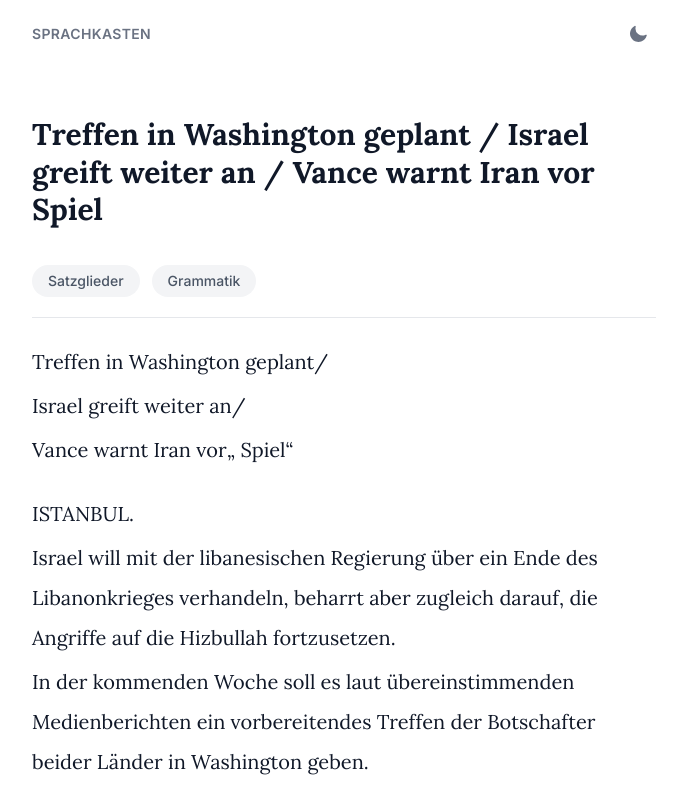
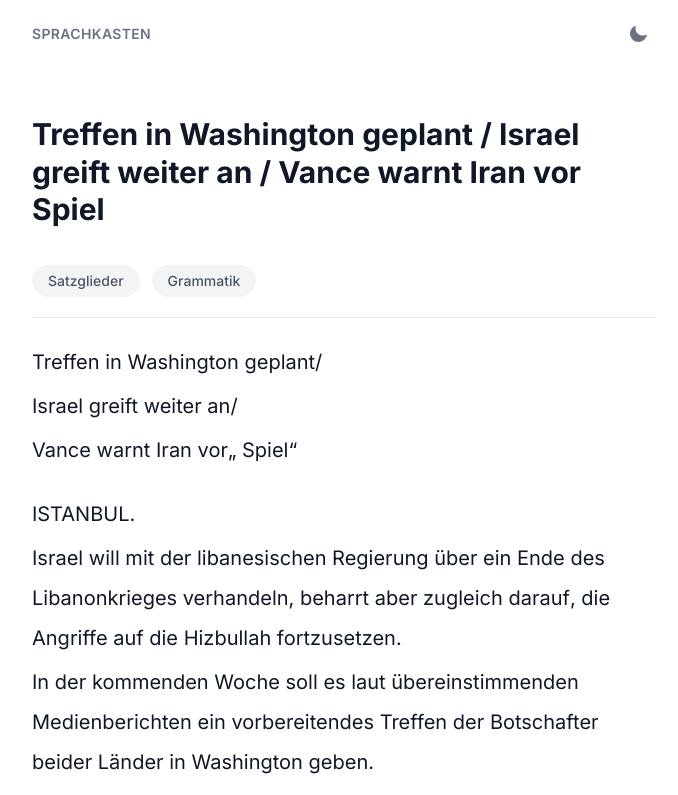
Before and after one commit to mfromage/sprachkasten, a Next.js app: page /klartext/artikel-1 in a window 1280 px wide. Shown: the top 795 px of the page, without its empty margins (296-974 px from the left). Built offline with nearby package versions, Linux system fonts and the light colour scheme.

Commit message:
refactor: switch to sans-serif font, add word spacing with syntax mode
- Switch article body, title, popover, and home page from serif to sans
- Add 4px word-spacing when Satzglieder toggle is active for readability

```diff
--- a/src/app/klartext/[slug]/page.tsx
+++ b/src/app/klartext/[slug]/page.tsx
@@ -23,7 +23,7 @@ export default function KlartextPage({
 
   return (
     <main className="max-w-2xl mx-auto px-6 py-12">
-      <h1 className="font-serif text-3xl font-bold mb-6 leading-tight">
+      <h1 className="text-3xl font-bold mb-6 leading-tight">
         {article.title}
       </h1>
 
--- a/src/app/page.tsx
+++ b/src/app/page.tsx
@@ -3,7 +3,7 @@ import Link from "next/link";
 export default function Home() {
   return (
     <main className="max-w-2xl mx-auto px-6 py-16">
-      <h1 className="font-serif text-4xl font-bold mb-4">Sprachkasten</h1>
+      <h1 className="font-sans text-4xl font-bold mb-4">Sprachkasten</h1>
       <p className="text-lg text-gray-600 dark:text-gray-400 mb-12">
         Werkzeuge zum Deutschlernen
       </p>
@@ -14,7 +14,7 @@ export default function Home() {
           href="/klartext/artikel-1"
           className="block rounded-xl border border-gray-200 dark:border-gray-800 p-6 hover:border-indigo-300 dark:hover:border-indigo-700 transition-colors"
         >
-          <h3 className="font-serif text-lg font-medium mb-1">
+          <h3 className="font-sans text-lg font-medium mb-1">
             Treffen in Washington geplant
           </h3>
           <p className="text-sm text-gray-500 dark:text-gray-400">
--- a/src/components/klartext/SentenceBlock.tsx
+++ b/src/components/klartext/SentenceBlock.tsx
@@ -11,7 +11,7 @@ interface SentenceBlockProps {
 export function SentenceBlock({ sentence, showSyntax, showGrammar }: SentenceBlockProps) {
   return (
     <div className={showGrammar ? "pb-5 mb-5 border-b border-gray-200 dark:border-gray-800" : "mb-1"}>
-      <div className="font-serif text-xl leading-[2]">
+      <div className={`text-xl leading-[2] ${showSyntax ? "[word-spacing:4px]" : ""}`}>
         {sentence.tokens.map((token, i) => (
           <span key={token.id}>
             {i > 0 && token.pos !== "PUNCT" && " "}
--- a/src/components/klartext/WordPopover.tsx
+++ b/src/components/klartext/WordPopover.tsx
@@ -58,7 +58,7 @@ export function WordPopover({ token, onClose }: WordPopoverProps) {
       className="absolute z-50 mt-2 w-auto min-w-48 max-w-64 rounded-xl bg-white dark:bg-gray-800 shadow-lg ring-1 ring-gray-200 dark:ring-gray-700 p-4 animate-in fade-in zoom-in-95"
     >
       <div className="flex items-baseline gap-2 mb-1.5">
-        <span className="text-lg font-serif font-semibold">{token.text}</span>
+        <span className="text-lg font-sans font-semibold">{token.text}</span>
         {gender && (
           <span className="text-sm text-gray-400 dark:text-gray-500">
             ({GENDER_SHORT[gender] ?? gender})
```
